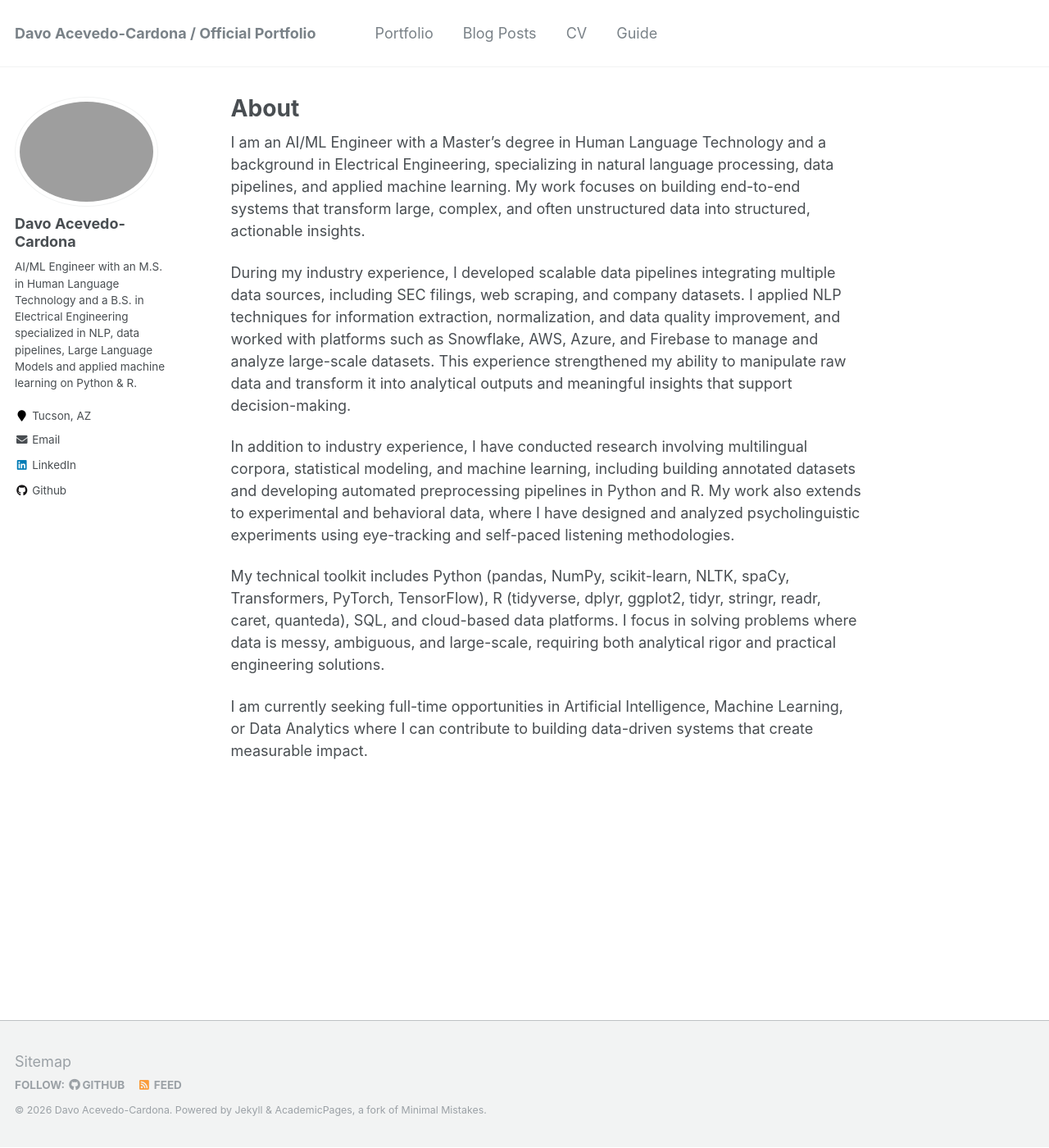
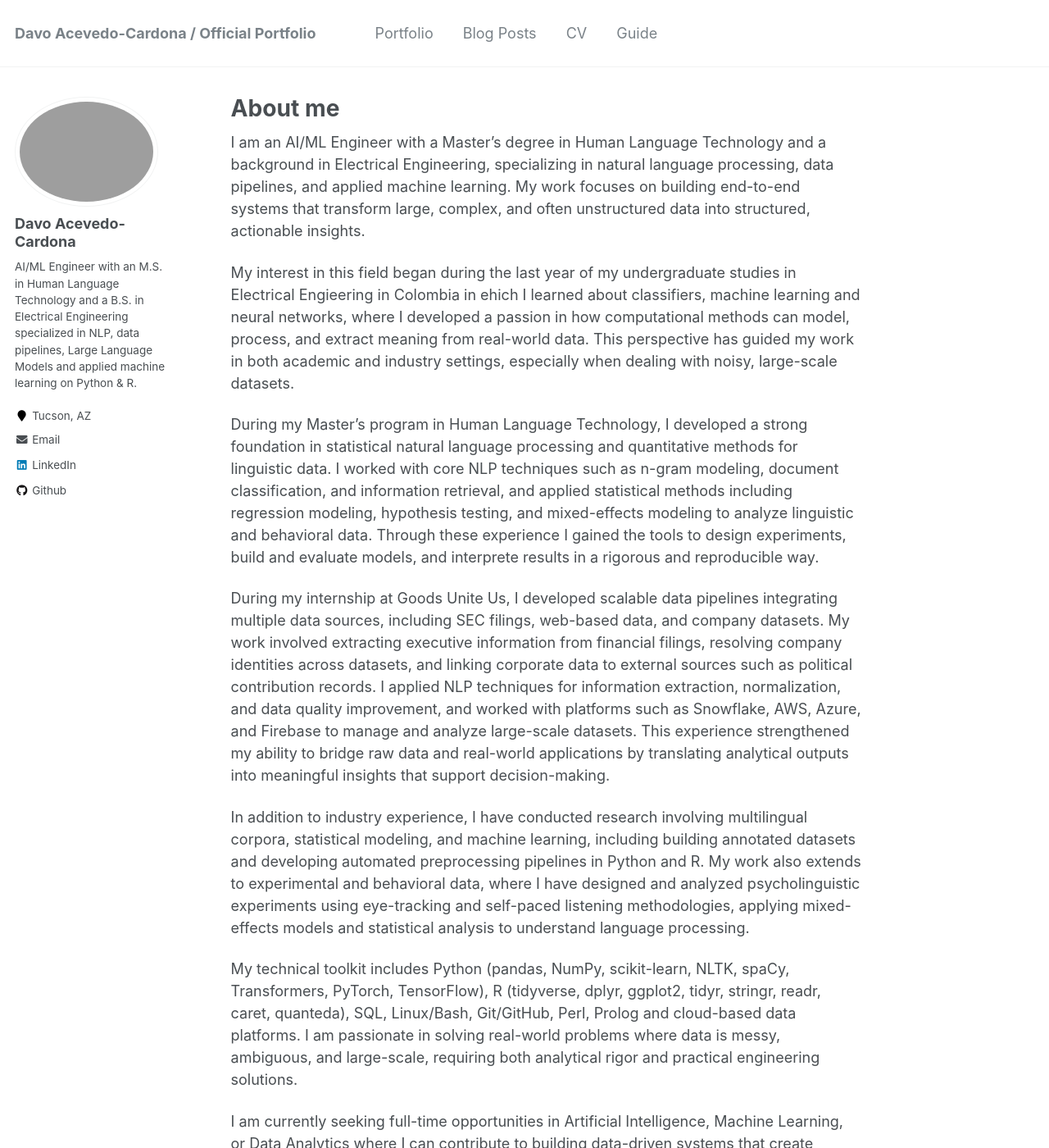
Before and after one commit to lldavoll/lldavoll.github.io, a Jekyll site: the page built from _pages/about.md, in a window 1280 px wide and 1400 px high. Shown: the whole window at 82% size. Built offline with Jekyll 4.4.1, drawn with Linux system fonts in a browser that asks for light colours; some of the changed text lies outside the part shown.

Commit message:
about_v2.md
second draft

```diff
--- a/_pages/about.md
+++ b/_pages/about.md
@@ -1,6 +1,6 @@
 ---
 permalink: /
-title: "About"
+title: "About me"
 excerpt: "About me"
 author_profile: true
 redirect_from:
@@ -10,10 +10,14 @@ redirect_from:
 
 I am an AI/ML Engineer with a Master’s degree in Human Language Technology and a background in Electrical Engineering, specializing in natural language processing, data pipelines, and applied machine learning. My work focuses on building end-to-end systems that transform large, complex, and often unstructured data into structured, actionable insights.
 
-During my industry experience, I developed scalable data pipelines integrating multiple data sources, including SEC filings, web scraping, and company datasets. I applied NLP techniques for information extraction, normalization, and data quality improvement, and worked with platforms such as Snowflake, AWS, Azure, and Firebase to manage and analyze large-scale datasets. This experience strengthened my ability to manipulate raw data and transform it into analytical outputs and meaningful insights that support decision-making.
+My interest in this field began during the last year of my undergraduate studies in Electrical Engieering in Colombia in ehich I learned about classifiers, machine learning and neural networks, where I developed a passion in how computational methods can model, process, and extract meaning from real-world data. This perspective has guided my work in both academic and industry settings, especially when dealing with noisy, large-scale datasets.
 
-In addition to industry experience, I have conducted research involving multilingual corpora, statistical modeling, and machine learning, including building annotated datasets and developing automated preprocessing pipelines in Python and R. My work also extends to experimental and behavioral data, where I have designed and analyzed psycholinguistic experiments using eye-tracking and self-paced listening methodologies.
+During my Master’s program in Human Language Technology, I developed a strong foundation in statistical natural language processing and quantitative methods for linguistic data. I worked with core NLP techniques such as n-gram modeling, document classification, and information retrieval, and applied statistical methods including regression modeling, hypothesis testing, and mixed-effects modeling to analyze linguistic and behavioral data. Through these experience I gained the tools to design experiments, build and evaluate models, and interprete results in a rigorous and reproducible way.
 
-My technical toolkit includes Python (pandas, NumPy, scikit-learn, NLTK, spaCy, Transformers, PyTorch, TensorFlow), R (tidyverse, dplyr, ggplot2, tidyr, stringr, readr, caret, quanteda), SQL, and cloud-based data platforms. I focus in solving problems where data is messy, ambiguous, and large-scale, requiring both analytical rigor and practical engineering solutions.
+During my internship at Goods Unite Us, I developed scalable data pipelines integrating multiple data sources, including SEC filings, web-based data, and company datasets. My work involved extracting executive information from financial filings, resolving company identities across datasets, and linking corporate data to external sources such as political contribution records. I applied NLP techniques for information extraction, normalization, and data quality improvement, and worked with platforms such as Snowflake, AWS, Azure, and Firebase to manage and analyze large-scale datasets. This experience strengthened my ability to bridge raw data and real-world applications by translating analytical outputs into meaningful insights that support decision-making.
 
-I am currently seeking full-time opportunities in Artificial Intelligence, Machine Learning, or Data Analytics where I can contribute to building data-driven systems that create measurable impact.
+In addition to industry experience, I have conducted research involving multilingual corpora, statistical modeling, and machine learning, including building annotated datasets and developing automated preprocessing pipelines in Python and R. My work also extends to experimental and behavioral data, where I have designed and analyzed psycholinguistic experiments using eye-tracking and self-paced listening methodologies, applying mixed-effects models and statistical analysis to understand language processing.
+
+My technical toolkit includes Python (pandas, NumPy, scikit-learn, NLTK, spaCy, Transformers, PyTorch, TensorFlow), R (tidyverse, dplyr, ggplot2, tidyr, stringr, readr, caret, quanteda), SQL, Linux/Bash, Git/GitHub, Perl, Prolog and cloud-based data platforms. I am passionate in solving real-world problems where data is messy, ambiguous, and large-scale, requiring both analytical rigor and practical engineering solutions.
+
+I am currently seeking full-time opportunities in Artificial Intelligence, Machine Learning, or Data Analytics where I can contribute to building data-driven systems that create measurable impact. I am especially motivated by work that makes complex data more accessible and usable, helping bridge the gap between raw information and meaningful, real-world decisions.
```
